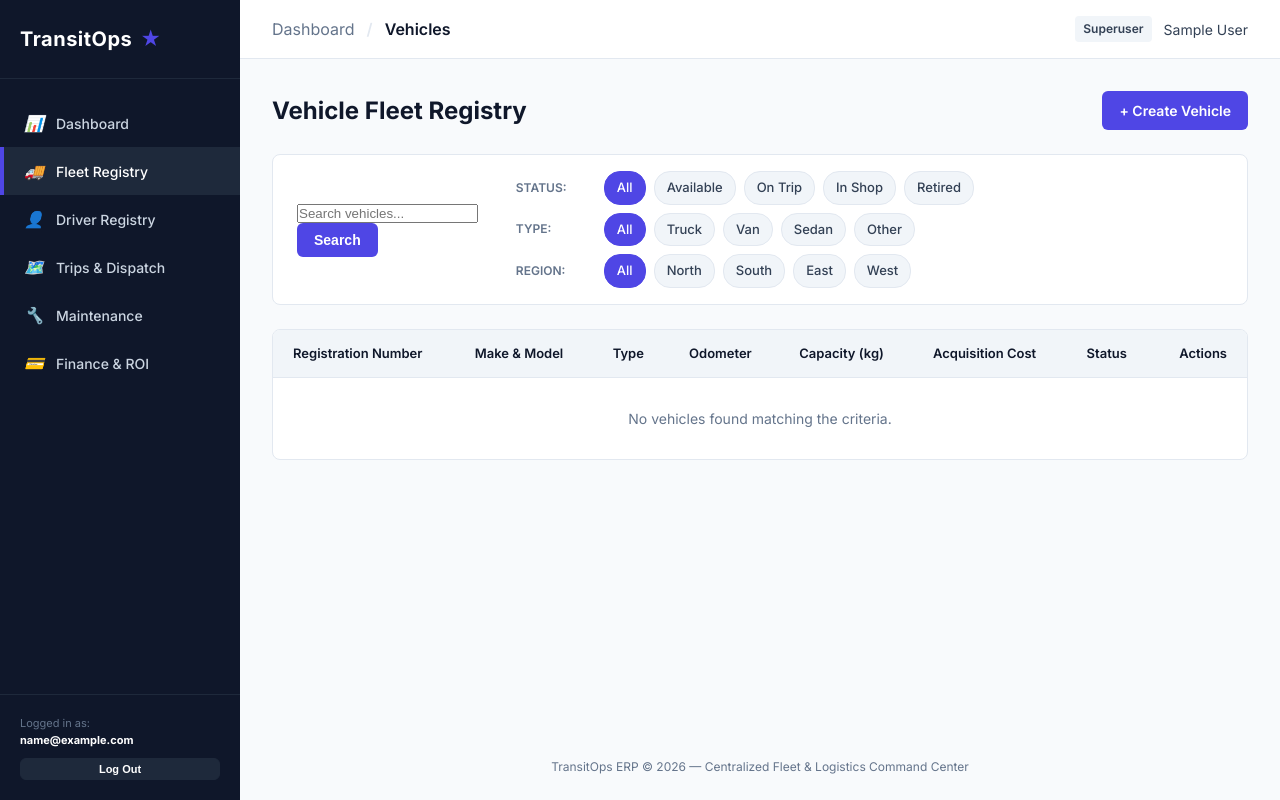
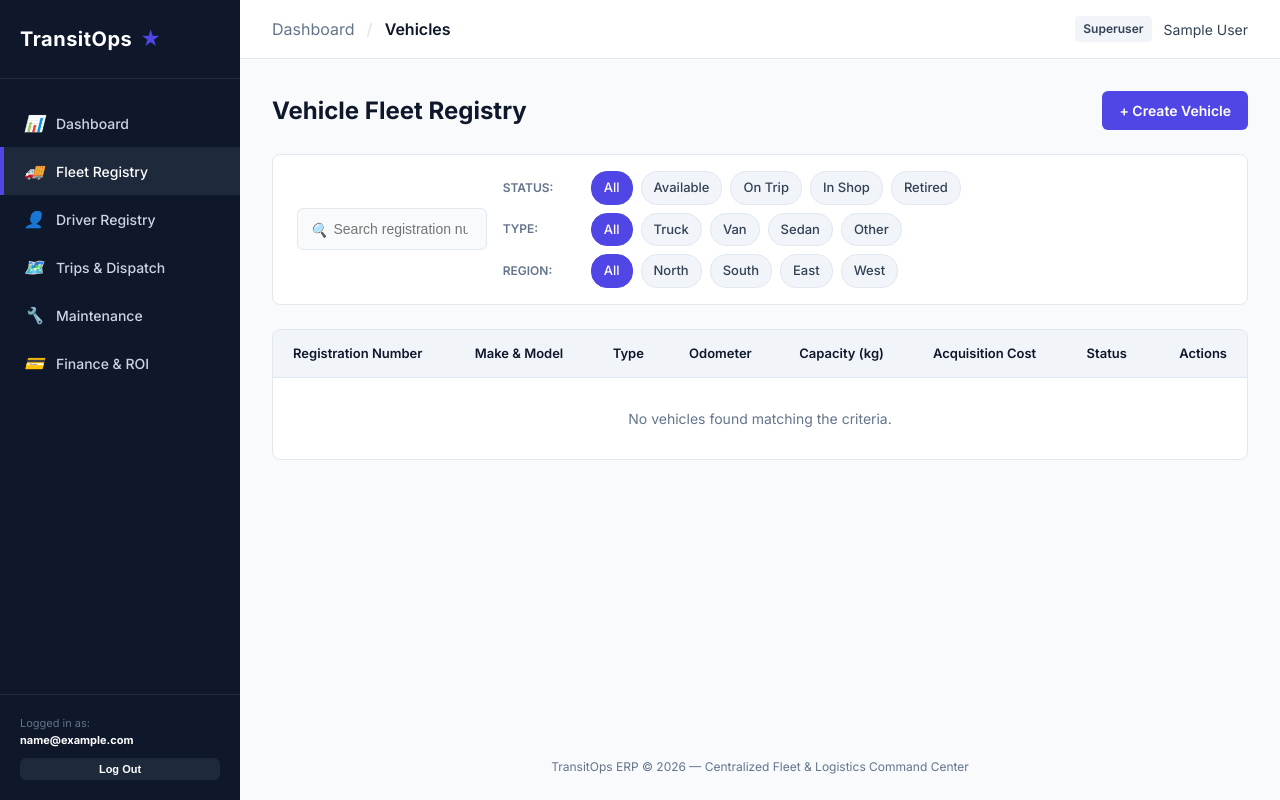
Before and after one commit to Shrujal00/transit-ops-odoo, a Django app: page /vehicles/ in a window 1280 px wide. Run offline with Django 5.2, Linux system fonts and the light colour scheme; the visitor is signed in with stand-in values (Sample User, id 1); data that the repository does not hold is empty.

Commit message:
Wrap analytics dashboard visuals in permission checks and restore unified layout for the search box.

```diff
--- a/core/templates/core/dashboard.html
+++ b/core/templates/core/dashboard.html
@@ -54,6 +54,7 @@
     </div>
 </div>
 
+{% if request.user.is_superuser or perms.core.view_expense %}
 <!-- Charts Section -->
 <div class="dashboard-grid" style="grid-template-columns: 2fr 1fr; gap: 24px; margin-top: 32px; margin-bottom: 32px;">
     <div class="detail-card" style="padding: 24px; background: var(--card-bg); border-radius: 8px;">
@@ -141,6 +142,7 @@
         });
     });
 </script>
+{% endif %}
 
 
 <!-- Recent Audit Logs (Odoo Chatter Feed) -->
--- a/core/templates/core/vehicle_list.html
+++ b/core/templates/core/vehicle_list.html
@@ -18,9 +18,9 @@
 
 <!-- Search & Filters Bar (Odoo Style) -->
 <div class="filters-bar">
-    <form method="get" action="" class="search-form">
-        <input type="text" name="q" placeholder="Search vehicles..." value="{{ search_query }}">
-        <button type="submit" class="btn btn-primary">Search</button>
+    <form method="get" action="" class="search-box">
+        <i>🔍</i>
+        <input type="text" name="q" placeholder="Search registration number, make, model..." value="{{ search_query }}">
         {% if current_status %}
             <input type="hidden" name="status" value="{{ current_status }}">
         {% endif %}
```
